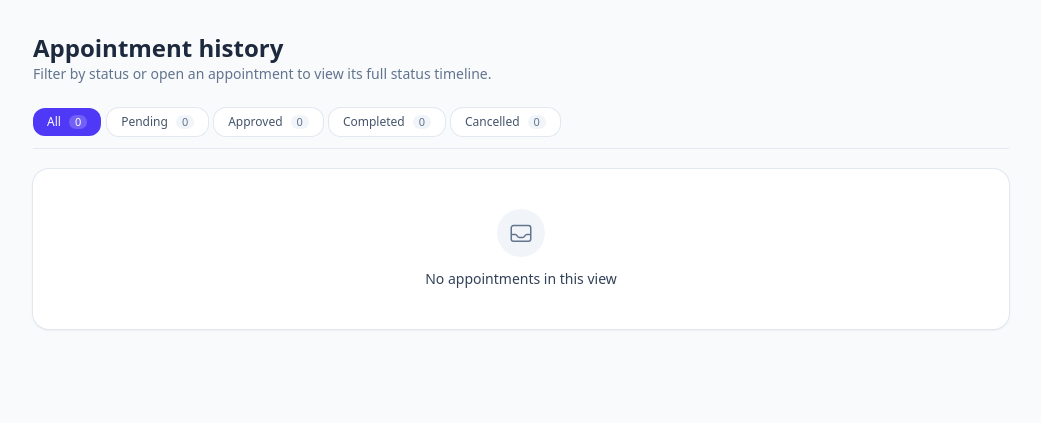
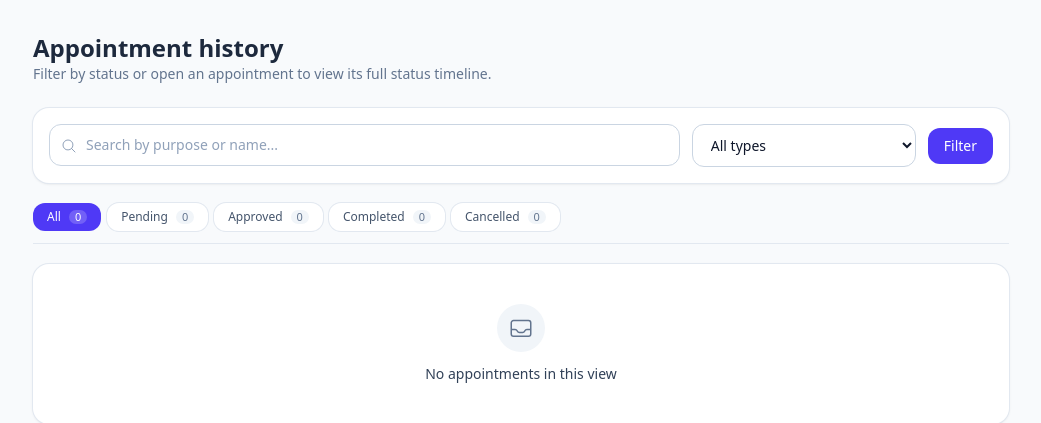
Before and after one commit to dassel-avg-dev/AppointED-Bacaltos-Dassel-G01, a Django app: page /appointments/ in a window 1280 px wide. Shown: the part 65-488 px from the top of the page, without its empty margins (119-1160 px from the left). Run offline with Django 5.2, Linux system fonts and the light colour scheme; the visitor is signed in with stand-in values (Sample User, id 1); data comes from the database, SQL or seed files in the repository; data that the repository does not hold is empty.

Commit message:
feat(scheduling): already implemented, implementing improvements
- Add faculty time slot editing (slot_edit) for unbooked future slots
- Add department and search filters to faculty directory with query prefetching
- Add search and appointment type filters to appointment history
- Add service and view tests for slot editing and filtering

```diff
--- a/scheduling/services.py
+++ b/scheduling/services.py
@@ -10,22 +10,45 @@ class BusinessRuleError(Exception):
     pass
 
 
-def create_slot(faculty, slot_date, start_time, end_time):
+def _validate_slot_window(faculty, slot_date, start_time, end_time, exclude_pk=None):
     if not faculty.is_faculty:  # BR-05
-        raise BusinessRuleError("Only faculty can create time slots.")
+        raise BusinessRuleError("Only faculty can manage time slots.")
     if end_time <= start_time:  # BR-03
         raise BusinessRuleError("End time must be later than start time.")
     slot = TimeSlot(faculty=faculty, slot_date=slot_date, start_time=start_time, end_time=end_time)
     if slot.start_datetime <= timezone.now():  # X1
-        raise BusinessRuleError("Time slots cannot be created in the past.")
-    if TimeSlot.objects.filter(faculty=faculty, slot_date=slot_date, start_time=start_time).exists():
+        raise BusinessRuleError("Time slots cannot be scheduled in the past.")
+    dup_qs = TimeSlot.objects.filter(faculty=faculty, slot_date=slot_date, start_time=start_time)
+    if exclude_pk is not None:
+        dup_qs = dup_qs.exclude(pk=exclude_pk)
+    if dup_qs.exists():
         raise BusinessRuleError("You already have a slot starting at that date and time.")  # BR-04
-    overlap = TimeSlot.objects.filter(  # X2
+    overlap_qs = TimeSlot.objects.filter(  # X2
         faculty=faculty, slot_date=slot_date, start_time__lt=end_time, end_time__gt=start_time
-    ).exists()
-    if overlap:
+    )
+    if exclude_pk is not None:
+        overlap_qs = overlap_qs.exclude(pk=exclude_pk)
+    if overlap_qs.exists():
         raise BusinessRuleError("This slot overlaps one of your existing slots.")
+    return slot
+
+
+def create_slot(faculty, slot_date, start_time, end_time):
+    slot = _validate_slot_window(faculty, slot_date, start_time, end_time)
     slot.save()
+    return slot
+
+
+def update_slot(faculty, slot, slot_date, start_time, end_time):
+    if slot.faculty_id != faculty.pk:
+        raise BusinessRuleError("You can only edit your own slots.")
+    if slot.appointments.exists():  # BR-13
+        raise BusinessRuleError("A slot that has appointments cannot be edited.")
+    _validate_slot_window(faculty, slot_date, start_time, end_time, exclude_pk=slot.pk)
+    slot.slot_date = slot_date
+    slot.start_time = start_time
+    slot.end_time = end_time
+    slot.save(update_fields=["slot_date", "start_time", "end_time"])
     return slot
 
 
--- a/scheduling/urls.py
+++ b/scheduling/urls.py
@@ -8,6 +8,7 @@ urlpatterns = [
     path("", views.dashboard, name="dashboard"),
     path("faculty/slots/", views.slot_list, name="slot_list"),
     path("faculty/slots/new/", views.slot_create, name="slot_create"),
+    path("faculty/slots/<int:slot_id>/edit/", views.slot_edit, name="slot_edit"),
     path("faculty/slots/<int:slot_id>/delete/", views.slot_delete, name="slot_delete"),
     path("faculty-directory/", views.faculty_directory, name="faculty_directory"),
     path("faculty-directory/<int:user_id>/", views.faculty_slots, name="faculty_slots"),
--- a/scheduling/views.py
+++ b/scheduling/views.py
@@ -1,16 +1,19 @@
+from urllib.parse import urlencode
+
 from django.contrib import messages
 from django.contrib.auth.decorators import login_required
+from django.db.models import Q
 from django.http import Http404
 from django.shortcuts import get_object_or_404, redirect, render
 from django.utils.http import url_has_allowed_host_and_scheme
 from django.views.decorators.http import require_POST
 
 from accounts.decorators import faculty_required, student_required
-from accounts.models import User
+from accounts.models import Department, User
 
 from . import services
 from .forms import BookingForm, TimeSlotForm
-from .models import Appointment, Status, TimeSlot
+from .models import Appointment, AppointmentType, Status, TimeSlot
 from .services import BusinessRuleError
 
 
@@ -97,6 +100,27 @@ def slot_create(request):
 
 
 @faculty_required
+def slot_edit(request, slot_id):
+    slot = get_object_or_404(TimeSlot, pk=slot_id, faculty=request.user)
+    if slot.appointments.exists():
+        messages.error(request, "A slot that has appointments cannot be edited.")
+        return redirect("scheduling:slot_list")
+    form = TimeSlotForm(
+        request.POST or None,
+        initial={"slot_date": slot.slot_date, "start_time": slot.start_time, "end_time": slot.end_time},
+    )
+    if request.method == "POST" and form.is_valid():
+        try:
+            services.update_slot(request.user, slot, **form.cleaned_data)
+        except BusinessRuleError as e:
+            form.add_error(None, str(e))
+        else:
+            messages.success(request, "Time slot updated.")
+            return redirect("scheduling:slot_list")
+    return render(request, "scheduling/slot_form.html", {"form": form, "slot": slot, "is_edit": True})
+
+
+@faculty_required
 @require_POST
 def slot_delete(request, slot_id):
     slot = get_object_or_404(TimeSlot, pk=slot_id, faculty=request.user)
@@ -111,12 +135,33 @@ def slot_delete(request, slot_id):
 # ---- Student: browse and book ----
 @student_required
 def faculty_directory(request):
-    faculty = User.objects.filter(role=User.Role.FACULTY, is_active=True).select_related("department")
+    query = request.GET.get("q", "").strip()
+    selected_department = request.GET.get("department", "").strip()
+    faculty = (
+        User.objects.filter(role=User.Role.FACULTY, is_active=True)
+        .select_related("department")
+        .prefetch_related("time_slots__appointments")
+    )
+    if query:
+        faculty = faculty.filter(Q(full_name__icontains=query) | Q(email__icontains=query))
+    if selected_department.isdigit():
+        faculty = faculty.filter(department_id=int(selected_department))
+    else:
+        selected_department = ""
     rows = [
         {"faculty": f, "open_count": sum(1 for s in f.time_slots.all() if s.is_open)}
         for f in faculty
     ]
-    return render(request, "scheduling/faculty_directory.html", {"rows": rows})
+    return render(
+        request,
+        "scheduling/faculty_directory.html",
+        {
+            "rows": rows,
+            "departments": Department.objects.all(),
+            "query": query,
+            "selected_department": selected_department,
+        },
+    )
 
 
 @student_required
@@ -152,7 +197,20 @@ def book(request, slot_id):
 def appointment_list(request):
     if request.user.is_admin_role:
         return redirect("admin:index")
-    all_appts = list(_appointments_for(request.user))
+    query = request.GET.get("q", "").strip()
+    selected_type = request.GET.get("type", "").strip()
+    qs = _appointments_for(request.user)
+    if query:
+        qs = qs.filter(
+            Q(purpose__icontains=query)
+            | Q(student__full_name__icontains=query)
+            | Q(slot__faculty__full_name__icontains=query)
+        )
+    if selected_type.isdigit():
+        qs = qs.filter(type_id=int(selected_type))
+    else:
+        selected_type = ""
+    all_appts = list(qs)
     active_status = request.GET.get("status", "")
     if active_status not in Status.values:
         active_status = ""
@@ -160,10 +218,24 @@ def appointment_list(request):
     tabs = [("", "All", len(all_appts))] + [
         (s.value, s.label, sum(1 for a in all_appts if a.status == s.value)) for s in Status
     ]
+    filter_params = {}
+    if query:
+        filter_params["q"] = query
+    if selected_type:
+        filter_params["type"] = selected_type
+    base_query = urlencode(filter_params)
     return render(
         request,
         "scheduling/appointment_list.html",
-        {"appointments": filtered, "tabs": tabs, "active_status": active_status},
+        {
+            "appointments": filtered,
+            "tabs": tabs,
+            "active_status": active_status,
+            "appointment_types": AppointmentType.objects.all(),
+            "query": query,
+            "selected_type": selected_type,
+            "base_query": base_query,
+        },
     )
 
 
--- a/templates/scheduling/appointment_list.html
+++ b/templates/scheduling/appointment_list.html
@@ -7,9 +7,30 @@
   <p class="text-sm text-slate-500 dark:text-slate-400">Filter by status or open an appointment to view its full status timeline.</p>
 </div>
 
+<form method="get" class="card p-4 mb-5 flex flex-col sm:flex-row gap-3">
+  {% if active_status %}<input type="hidden" name="status" value="{{ active_status }}">{% endif %}
+  <div class="relative flex-1">
+    <span class="pointer-events-none absolute inset-y-0 left-3 flex items-center text-slate-400">{% icon "search" "w-4 h-4" %}</span>
+    <input type="text" name="q" value="{{ query }}" placeholder="Search by purpose or name..."
+           class="input pl-9 w-full">
+  </div>
+  <select name="type" class="input sm:w-56" aria-label="Filter by appointment type">
+    <option value="">All types</option>
+    {% for t in appointment_types %}
+      <option value="{{ t.pk }}" {% if selected_type == t.pk|stringformat:"s" %}selected{% endif %}>{{ t.type_name }}</option>
+    {% endfor %}
+  </select>
+  <div class="flex items-center gap-2">
+    <button type="submit" class="btn btn-primary">Filter</button>
+    {% if query or selected_type %}
+      <a href="{% url 'scheduling:appointment_list' %}{% if active_status %}?status={{ active_status }}{% endif %}" class="btn btn-secondary">Clear</a>
+    {% endif %}
+  </div>
+</form>
+
 <div class="flex flex-wrap gap-1.5 mb-5 border-b border-slate-200 dark:border-slate-800 pb-3">
   {% for code, label, count in tabs %}
-    <a href="{% if code %}?status={{ code }}{% else %}{% url 'scheduling:appointment_list' %}{% endif %}"
+    <a href="{% url 'scheduling:appointment_list' %}{% if code and base_query %}?status={{ code }}&amp;{{ base_query }}{% elif code %}?status={{ code }}{% elif base_query %}?{{ base_query }}{% endif %}"
        class="inline-flex items-center gap-2 rounded-xl px-3.5 py-1.5 text-xs font-medium transition
          {% if active_status == code %}bg-indigo-600 text-white{% else %}bg-white dark:bg-slate-900 text-slate-600 dark:text-slate-300 ring-1 ring-slate-200 dark:ring-slate-800 hover:bg-slate-100 dark:hover:bg-slate-800{% endif %}">
       <span>{{ label }}</span>
--- a/templates/scheduling/slot_form.html
+++ b/templates/scheduling/slot_form.html
@@ -1,6 +1,6 @@
 {% extends "base.html" %}
 {% load ui %}
-{% block title %}Add Time Slot · AppointED{% endblock %}
+{% block title %}{% if is_edit %}Edit Time Slot{% else %}Add Time Slot{% endif %} · AppointED{% endblock %}
 {% block content %}
 <div class="max-w-lg mx-auto">
   <a href="{% url 'scheduling:slot_list' %}" class="inline-flex items-center gap-1.5 text-xs text-slate-500 hover:text-indigo-600 mb-4">
@@ -10,7 +10,7 @@
     <div class="flex items-center gap-3 mb-6">
       <span class="w-10 h-10 rounded-xl bg-indigo-50 dark:bg-indigo-950 text-indigo-600 dark:text-indigo-300 inline-flex items-center justify-center">{% icon "calendar" %}</span>
       <div>
-        <h1 class="text-xl font-bold">Add time slot</h1>
+        <h1 class="text-xl font-bold">{% if is_edit %}Edit time slot{% else %}Add time slot{% endif %}</h1>
         <p class="text-xs text-slate-500 dark:text-slate-400">Slots must be in the future and cannot overlap existing slots.</p>
       </div>
     </div>
@@ -29,7 +29,7 @@
       </div>
       <div class="flex justify-end gap-2 pt-2">
         <a href="{% url 'scheduling:slot_list' %}" class="btn btn-secondary">Cancel</a>
-        <button class="btn btn-primary">{% icon "check" "w-4 h-4" %}<span>Save slot</span></button>
+        <button class="btn btn-primary">{% icon "check" "w-4 h-4" %}<span>{% if is_edit %}Save changes{% else %}Save slot{% endif %}</span></button>
       </div>
     </form>
   </div>
--- a/templates/scheduling/slot_list.html
+++ b/templates/scheduling/slot_list.html
@@ -37,6 +37,9 @@
                 <span class="badge badge-completed">Open</span>
               {% endif %}
               {% if r.deletable %}
+                {% if not r.slot.has_started %}
+                  <a href="{% url 'scheduling:slot_edit' r.slot.pk %}" class="btn btn-secondary btn-sm">Edit</a>
+                {% endif %}
                 {% url 'scheduling:slot_delete' r.slot.pk as del_url %}
                 {% with sid=r.slot.pk|stringformat:"s" %}
                   {% include "_confirm.html" with id="del-slot-"|add:sid trigger="Delete" icon_name="trash" title="Delete this time slot?" body="This open time slot will be permanently removed." action=del_url confirm="Delete slot" %}
```
Also changed, not shown: scheduling/tests/test_services.py (+21 -0 lines), scheduling/tests/test_views.py (+55 -1 lines), templates/scheduling/faculty_directory.html (+20 -0 lines).
